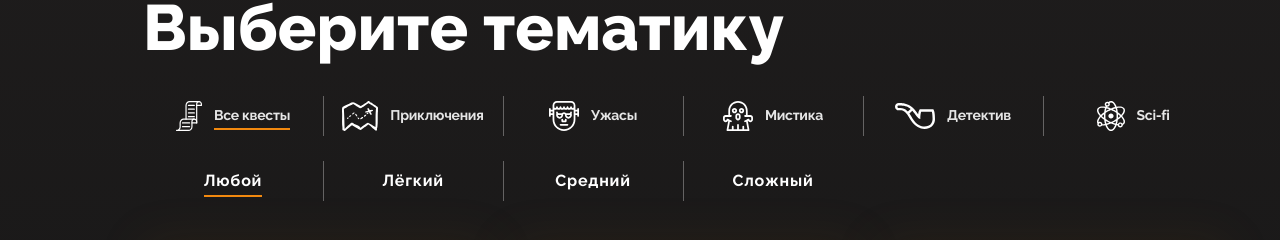
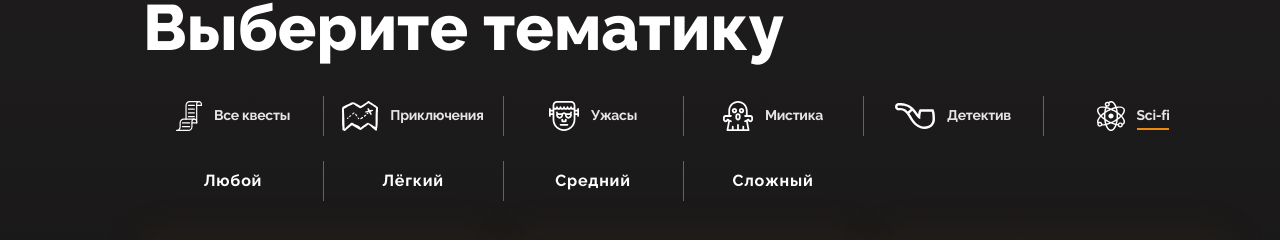
Before and after one commit to OksKuskova/escape-room, a React (Vite) app: page / in a window 1280 px wide. Shown: the part 156-396 px from the top of the page. Built offline with nearby package versions, Linux system fonts and the light colour scheme; grey boxes are pictures that could not be loaded.

Commit message:
Создаст компонент Filter для MainPage

```diff
--- /dev/null
+++ b/src/components/filter/filter.tsx
@@ -0,0 +1,24 @@
+import { filterGenreList, filterLevelList } from '../../const';
+import GenreItem from './genre-item/genre-item';
+import LevelItem from './level-item/level-item';
+
+function Filter(): JSX.Element {
+  return (
+    <form className="filter" action="#" method="get">
+      <fieldset className="filter__section">
+        <legend className="visually-hidden">Тематика</legend>
+        <ul className="filter__list">
+          {Object.entries(filterGenreList).map(([key, value]) => <GenreItem key={key} atributeName={key} genreName={value} />)}
+        </ul>
+      </fieldset>
+      <fieldset className="filter__section">
+        <legend className="visually-hidden">Сложность</legend>
+        <ul className="filter__list">
+          {Object.entries(filterLevelList).map(([key, value]) => <LevelItem key={key} atributeName={key} level={value} />)}
+        </ul>
+      </fieldset>
+    </form>
+  );
+}
+
+export default Filter;
--- /dev/null
+++ b/src/components/filter/genre-item/genre-item.tsx
@@ -0,0 +1,30 @@
+import { getAtribute, getGenreIconWidth } from '../../../utils';
+
+type GenreItemProps = {
+  atributeName: string;
+  genreName: string;
+}
+
+function GenreItem({atributeName, genreName}: GenreItemProps): JSX.Element {
+  const atribute = getAtribute(atributeName);
+  const width = getGenreIconWidth(atributeName);
+
+  return (
+    <li className="filter__item">
+      <input
+        type="radio"
+        name="type"
+        id={atribute}
+        checked
+      >
+      </input>
+      <label className="filter__label" htmlFor={atribute}>
+        <svg className="filter__icon" width={width} height="30" aria-hidden="true">
+          <use xlinkHref={`#icon-${atribute}`}></use>
+        </svg><span className="filter__label-text">{genreName}</span>
+      </label>
+    </li>
+  );
+}
+
+export default GenreItem;
--- /dev/null
+++ b/src/components/filter/level-item/level-item.tsx
@@ -0,0 +1,21 @@
+type LevelItemProps = {
+  atributeName: string;
+  level: string;
+}
+
+function LevelItem({atributeName, level}: LevelItemProps): JSX.Element {
+  return (
+    <li className="filter__item">
+      <input
+        type="radio"
+        name="level"
+        id={atributeName}
+      >
+      </input>
+      <label className="filter__label" htmlFor={atributeName}><span className="filter__label-text">{level}</span>
+      </label>
+    </li>
+  );
+}
+
+export default LevelItem;
--- a/src/const.ts
+++ b/src/const.ts
@@ -15,38 +15,40 @@ export enum AuthorizationStatus {
 }
 
 export enum Level {
-  'easy',
-  'medium',
-  'hard',
+  'any' = 'any',
+  'easy' = 'easy',
+  'medium' = 'medium',
+  'hard' = 'hard',
 }
 
-export enum QuestType {
-  'adventures',
-  'horror',
-  'mystic',
-  'detective',
-  'sci-fi',
+export enum QuestGenre {
+  'all' = 'all',
+  'adventure' = 'adventure',
+  'horror' = 'horror',
+  'mystic' = 'mystic',
+  'detective' = 'detective',
+  'sci-fi' = 'sci-fi',
 }
 
 export enum Day {
   'today' = 'today',
-  'tomorrow' = 'tomorow',
+  'tomorrow' = 'tomorrow',
 }
 
 export const filterLevelList = {
-  'any': 'Любой',
-  'easy': 'Лёгкий',
-  'medium': 'Средний',
-  'hard': 'Сложный',
+  [Level['any']]: 'Любой',
+  [Level['easy']]: 'Лёгкий',
+  [Level['medium']]: 'Средний',
+  [Level['hard']]: 'Сложный',
 };
 
 export const filterGenreList = {
-  'all': 'Все квесты',
-  'adventures': 'Приключения',
-  'horror': 'Ужасы',
-  'mystic': 'Мистика',
-  'detective': 'Детектив',
-  'sci-fi': 'Sci-fi',
+  [QuestGenre['all']]: 'Все квесты',
+  [QuestGenre['adventure']]: 'Приключения',
+  [QuestGenre['horror']]: 'Ужасы',
+  [QuestGenre['mystic']]: 'Мистика',
+  [QuestGenre['detective']]: 'Детектив',
+  [QuestGenre['sci-fi']]: 'Sci-fi',
 };
 
 export const ImageSize = {
--- a/src/pages/main-page/main-page.tsx
+++ b/src/pages/main-page/main-page.tsx
@@ -1,4 +1,5 @@
 import QuestCardList from '../../components/quest-card-list/quest-card-list';
+import Filter from '../../components/filter/filter';
 
 function MainPage(): JSX.Element {
   return (
@@ -10,86 +11,7 @@ function MainPage(): JSX.Element {
           <h2 className="title title--size-m page-content__title">Выберите тематику</h2>
         </div>
         <div className="page-content__item">
-          <form className="filter" action="#" method="get">
-            <fieldset className="filter__section">
-              <legend className="visually-hidden">Тематика</legend>
-              <ul className="filter__list">
-                <li className="filter__item">
-                  <input type="radio" name="type" id="all" checked></input>
-                  <label className="filter__label" htmlFor="all">
-                    <svg className="filter__icon" width="26" height="30" aria-hidden="true">
-                      <use xlinkHref="#icon-all-quests"></use>
-                    </svg><span className="filter__label-text">Все квесты</span>
-                  </label>
-                </li>
-                <li className="filter__item">
-                  <input type="radio" name="type" id="adventure"></input>
-                  <label className="filter__label" htmlFor="adventure">
-                    <svg className="filter__icon" width="36" height="30" aria-hidden="true">
-                      <use xlinkHref="#icon-adventure"></use>
-                    </svg><span className="filter__label-text">Приключения</span>
-                  </label>
-                </li>
-                <li className="filter__item">
-                  <input type="radio" name="type" id="horror"></input>
-                  <label className="filter__label" htmlFor="horror">
-                    <svg className="filter__icon" width="30" height="30" aria-hidden="true">
-                      <use xlinkHref="#icon-horror"></use>
-                    </svg><span className="filter__label-text">Ужасы</span>
-                  </label>
-                </li>
-                <li className="filter__item">
-                  <input type="radio" name="type" id="mystic"></input>
-                  <label className="filter__label" htmlFor="mystic">
-                    <svg className="filter__icon" width="30" height="30" aria-hidden="true">
-                      <use xlinkHref="#icon-mystic"></use>
-                    </svg><span className="filter__label-text">Мистика</span>
-                  </label>
-                </li>
-                <li className="filter__item">
-                  <input type="radio" name="type" id="detective"></input>
-                  <label className="filter__label" htmlFor="detective">
-                    <svg className="filter__icon" width="40" height="30" aria-hidden="true">
-                      <use xlinkHref="#icon-detective"></use>
-                    </svg><span className="filter__label-text">Детектив</span>
-                  </label>
-                </li>
-                <li className="filter__item">
-                  <input type="radio" name="type" id="sciFi"></input>
-                  <label className="filter__label" htmlFor="sciFi">
-                    <svg className="filter__icon" width="28" height="30" aria-hidden="true">
-                      <use xlinkHref="#icon-sci-fi"></use>
-                    </svg><span className="filter__label-text">Sci-fi</span>
-                  </label>
-                </li>
-              </ul>
-            </fieldset>
-            <fieldset className="filter__section">
-              <legend className="visually-hidden">Сложность</legend>
-              <ul className="filter__list">
-                <li className="filter__item">
-                  <input type="radio" name="level" id="any" checked></input>
-                  <label className="filter__label" htmlFor="any"><span className="filter__label-text">Любой</span>
-                  </label>
-                </li>
-                <li className="filter__item">
-                  <input type="radio" name="level" id="easy"></input>
-                  <label className="filter__label" htmlFor="easy"><span className="filter__label-text">Лёгкий</span>
-                  </label>
-                </li>
-                <li className="filter__item">
-                  <input type="radio" name="level" id="middle"></input>
-                  <label className="filter__label" htmlFor="middle"><span className="filter__label-text">Средний</span>
-                  </label>
-                </li>
-                <li className="filter__item">
-                  <input type="radio" name="level" id="hard"></input>
-                  <label className="filter__label" htmlFor="hard"><span className="filter__label-text">Сложный</span>
-                  </label>
-                </li>
-              </ul>
-            </fieldset>
-          </form>
+          <Filter />
         </div>
         <h2 className="title visually-hidden">Выберите квест</h2>
         <QuestCardList />
--- a/src/type/quest.ts
+++ b/src/type/quest.ts
@@ -1,4 +1,4 @@
-import { Level, QuestType } from '../const';
+import { Level, QuestGenre } from '../const';
 
 type PeopleMinMax = [number, number]
 
@@ -8,7 +8,7 @@ export type Quest = {
   previewImg: string;
   previewImgWebp: string;
   level: keyof typeof Level ;
-  type: keyof typeof QuestType;
+  type: keyof typeof QuestGenre;
   peopleMinMax: PeopleMinMax;
   description: string;
   coverImg: string;
--- a/src/utils.ts
+++ b/src/utils.ts
@@ -1,4 +1,4 @@
-import { AuthorizationStatus, Day } from './const';
+import { AuthorizationStatus, Day, QuestGenre } from './const';
 
 export const getAuthorizationStatus = () => AuthorizationStatus.Auth;
 
@@ -14,3 +14,20 @@ export const getSlotKeyValue = (key: Day) => {
     case Day.tomorrow: return 'Завтра';
   }
 };
+
+export const getAtribute = (atributeName: string) => {
+  if (atributeName === QuestGenre.all) {
+    return `${atributeName}-quests`;
+  }
+  return atributeName;
+};
+
+export const getGenreIconWidth = (atributeName: string) => {
+  switch(atributeName) {
+    case QuestGenre.all: return 26;
+    case QuestGenre.adventure: return 36;
+    case QuestGenre.detective: return 40;
+    case QuestGenre['sci-fi']: return 28;
+    default: return 30;
+  }
+};
```
